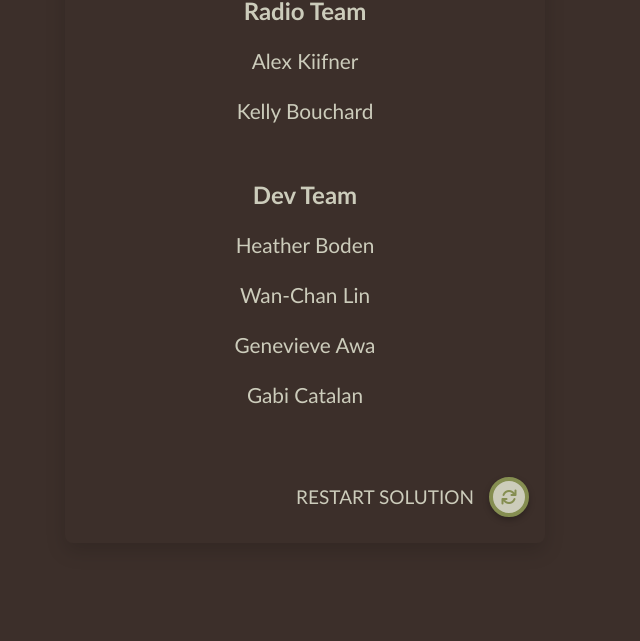
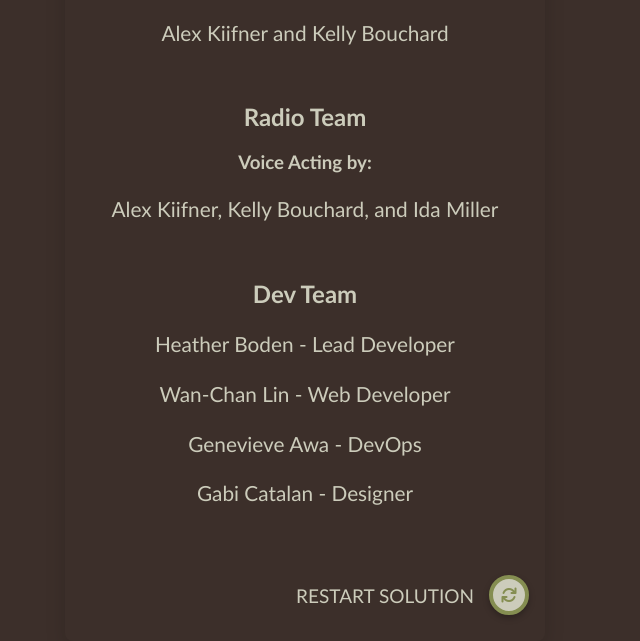
Before and after one commit to awsactivators/balance-of-power-game, a plain HTML site: page credits.html in a window 1280 px wide. Shown: the part 187-828 px from the top of the page, without its empty margins (335-975 px from the left). Before the commit the page ends 800 px from the top, so only its background shows below. Drawn offline with Linux system fonts and the light colour scheme.

Commit message:
Fix credits

```diff
--- a/credits.html
+++ b/credits.html
@@ -18,16 +18,22 @@
 
     <div class="team">
         <h2 id="radio-team">Radio Team</h2>
-        <p>Alex Kiifner</p>
-        <p>Kelly Bouchard</p>
+        <h3>Written and Produced by:</h3>
+        <p>Alex Kiifner and Kelly Bouchard</p>
+    </div>
+
+    <div class="team">
+      <h2 id="radio-team">Radio Team</h2>
+      <h3>Voice Acting by:</h3>
+      <p>Alex Kiifner, Kelly Bouchard, and Ida Miller</p>
     </div>
 
     <div class="team">
         <h2 id="dev-team">Dev Team</h2>
-        <p>Heather Boden</p>
-        <p>Wan-Chan Lin</p>
-        <p>Genevieve Awa</p>
-        <p>Gabi Catalan</p>
+        <p>Heather Boden - Lead Developer</p>
+        <p>Wan-Chan Lin - Web Developer</p>
+        <p>Genevieve Awa - DevOps</p>
+        <p>Gabi Catalan - Designer</p>
     </div>
 
 
```
